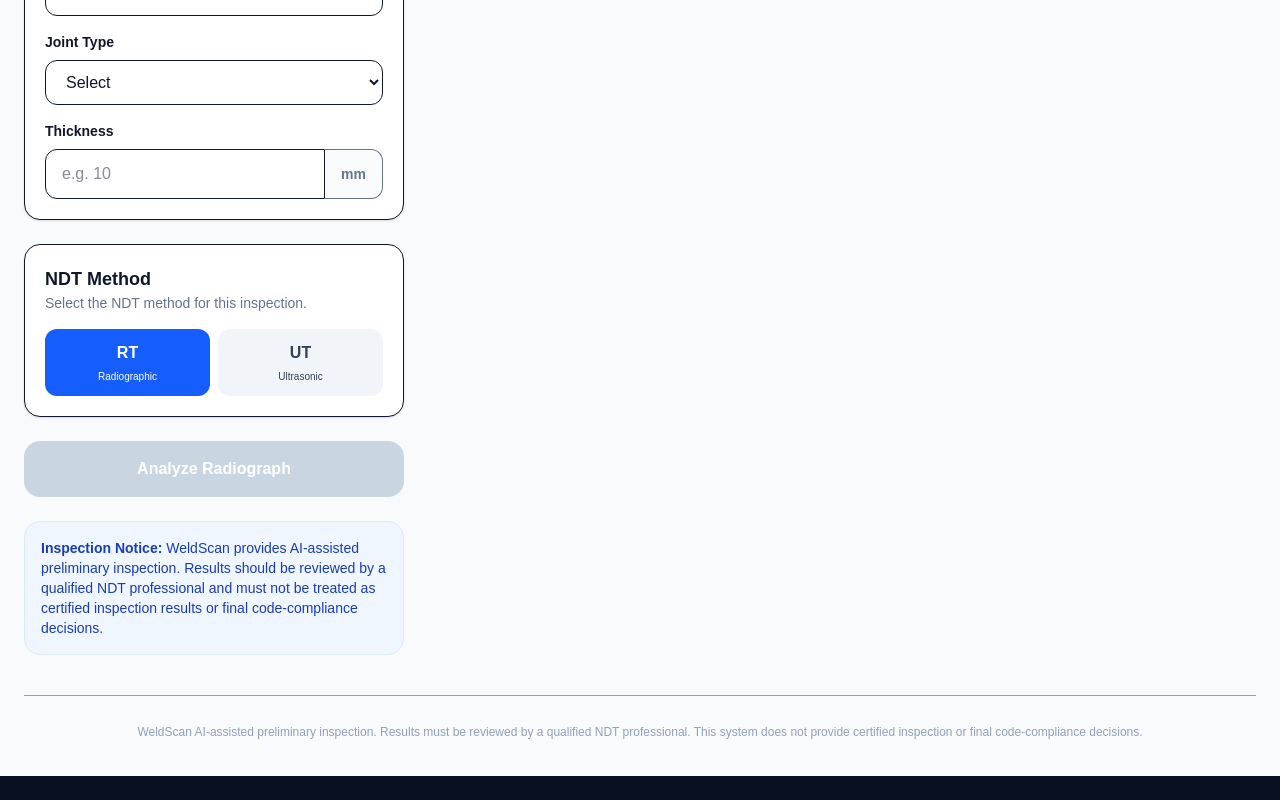
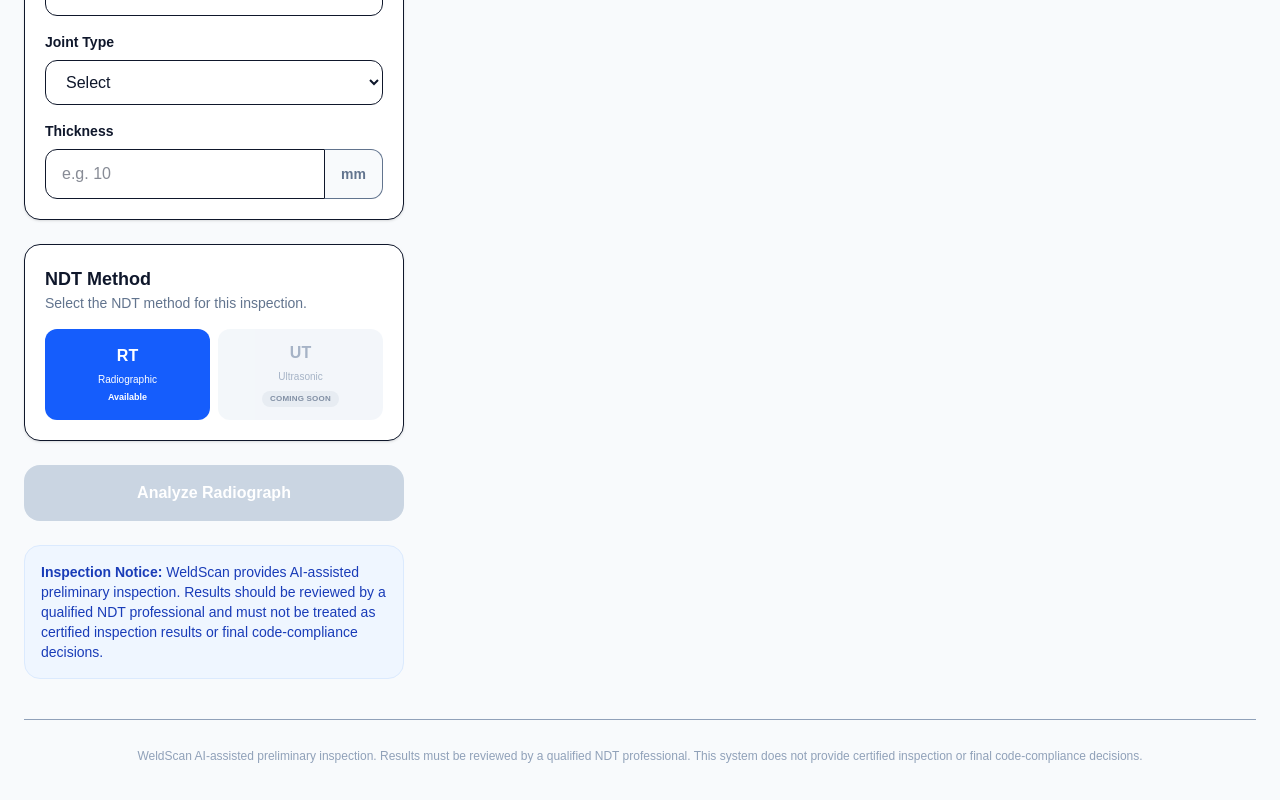
Before and after one commit to shubhamsin2568/weld-scan, a Next.js app: page / in a window 1280 px wide. Shown: the part 731-1531 px from the top of the page. Before the commit the page ends 1507 px from the top, so only its background shows below. Built offline with nearby package versions, Linux system fonts and the light colour scheme.

Commit message:
Set UT as coming soon

```diff
--- a/app/page.tsx
+++ b/app/page.tsx
@@ -798,7 +798,9 @@ export default function Home() {
       `}</style>
 
 
-      {/* HEADER */}
+      {/* =========================
+          HEADER
+      ========================= */}
 
       <header
         className={`border-b ${
@@ -916,7 +918,9 @@ export default function Home() {
         <div className="grid gap-6 lg:grid-cols-[380px_1fr]">
 
 
-          {/* LEFT CONTROL PANEL */}
+          {/* =========================
+              LEFT CONTROL PANEL
+          ========================= */}
 
           <aside className="space-y-6">
 
@@ -996,6 +1000,7 @@ export default function Home() {
                   <div className="flex gap-2 bg-slate-900 p-3">
 
                     <button
+                      type="button"
                       onClick={replaceImage}
                       className="flex-1 rounded-lg bg-white px-3 py-2 text-sm font-bold text-slate-800"
                     >
@@ -1003,6 +1008,7 @@ export default function Home() {
                     </button>
 
                     <button
+                      type="button"
                       onClick={removeImage}
                       className="flex-1 rounded-lg bg-red-500 px-3 py-2 text-sm font-bold text-white"
                     >
@@ -1150,7 +1156,10 @@ export default function Home() {
             </section>
 
 
-            {/* NDT METHOD — RT + UT ONLY */}
+            {/* =========================
+                NDT METHOD
+                RT AVAILABLE / UT COMING SOON
+            ========================= */}
 
             <section className="rounded-2xl border bg-white p-5 shadow-sm">
 
@@ -1165,36 +1174,58 @@ export default function Home() {
 
               <div className="grid grid-cols-2 gap-2">
 
-                {(["RT", "UT"] as NDTMethod[]).map(
-                  (method) => (
+                {/* RT — AVAILABLE */}
 
                 <button
-                      key={method}
                   type="button"
                   onClick={() =>
-                        setNdtMethod(method)
+                    setNdtMethod("RT")
                   }
                   className={`rounded-xl px-2 py-3 text-center transition ${
-                        ndtMethod === method
+                    ndtMethod === "RT"
                       ? "bg-blue-600 text-white"
                       : "bg-slate-100 text-slate-700 hover:bg-slate-200"
                   }`}
                 >
 
                   <div className="font-black">
-                        {method}
+                    RT
                   </div>
 
                   <div className="mt-1 text-[10px]">
-                        {method === "RT"
-                          ? "Radiographic"
-                          : "Ultrasonic"}
+                    Radiographic
+                  </div>
+
+                  <div className="mt-1 text-[9px] font-semibold">
+                    Available
                   </div>
 
                 </button>
 
-                  )
-                )}
+
+                {/* UT — COMING SOON */}
+
+                <button
+                  type="button"
+                  disabled
+                  aria-disabled="true"
+                  title="UT inspection is coming soon"
+                  className="relative cursor-not-allowed rounded-xl bg-slate-100 px-2 py-3 text-center text-slate-400 opacity-80"
+                >
+
+                  <div className="font-black">
+                    UT
+                  </div>
+
+                  <div className="mt-1 text-[10px]">
+                    Ultrasonic
+                  </div>
+
+                  <div className="mt-1 inline-block rounded-full bg-slate-200 px-2 py-0.5 text-[8px] font-bold uppercase tracking-wide text-slate-500">
+                    Coming Soon
+                  </div>
+
+                </button>
 
               </div>
 
@@ -1204,6 +1235,7 @@ export default function Home() {
             {/* ANALYZE BUTTON */}
 
             <button
+              type="button"
               onClick={analyzeImage}
               disabled={!file || isAnalyzing}
               className="w-full rounded-2xl bg-blue-600 px-6 py-4 text-base font-black text-white shadow-lg shadow-blue-200 transition hover:bg-blue-700 disabled:cursor-not-allowed disabled:bg-slate-300 disabled:shadow-none"
@@ -1298,7 +1330,9 @@ export default function Home() {
           </aside>
 
 
-          {/* RIGHT SIDE */}
+          {/* =========================
+              RIGHT SIDE
+          ========================= */}
 
           <section className="space-y-6">
 
@@ -1387,6 +1421,7 @@ export default function Home() {
                   <div className="flex items-center gap-2">
 
                     <button
+                      type="button"
                       onClick={() =>
                         setViewMode("original")
                       }
@@ -1400,6 +1435,7 @@ export default function Home() {
                     </button>
 
                     <button
+                      type="button"
                       onClick={() =>
                         setViewMode("enhanced")
                       }
@@ -1501,6 +1537,7 @@ export default function Home() {
                 <div className="mt-4 flex items-center justify-center gap-2">
 
                   <button
+                    type="button"
                     onClick={() =>
                       setZoom(
                         Math.max(50, zoom - 10)
@@ -1516,6 +1553,7 @@ export default function Home() {
                   </div>
 
                   <button
+                    type="button"
                     onClick={() =>
                       setZoom(
                         Math.min(200, zoom + 10)
@@ -1527,6 +1565,7 @@ export default function Home() {
                   </button>
 
                   <button
+                    type="button"
                     onClick={() =>
                       setZoom(100)
                     }
@@ -1561,6 +1600,7 @@ export default function Home() {
 
 
                   <button
+                    type="button"
                     onClick={generateReport}
                     className="rounded-xl bg-blue-600 px-5 py-3 text-sm font-black text-white hover:bg-blue-700"
                   >
@@ -1848,23 +1888,24 @@ export default function Home() {
             {/* EMPTY STATE */}
 
             {!result && previewUrl && (
-              <section className="rounded-2xl border bg-white p-8 text-center shadow-sm">
-
-                <div className="mx-auto flex h-16 w-16 items-center justify-center rounded-2xl bg-blue-50 text-3xl">
-                  🔎
-                </div>
-
-                <h2 className="mt-4 text-xl font-black">
+              <section className="rounded-2xl border bg-white p-6 shadow-sm">
+
+                <h2 className="text-lg font-bold">
                   Ready for Inspection
                 </h2>
 
-                <p className="mx-auto mt-2 max-w-xl text-sm text-slate-500">
-                  Fill in the optional weld information
-                  and click Analyze Radiograph. WeldScan
-                  will inspect the complete image and,
-                  where possible, mark detected indications
-                  directly on the radiograph.
+                <p className="mt-2 text-sm leading-6 text-slate-500">
+                  Your radiograph is ready. Review the
+                  image and weld information, then start
+                  the AI-assisted inspection.
                 </p>
+
+                <div className="mt-5 rounded-xl border border-blue-100 bg-blue-50 p-4 text-sm text-blue-800">
+
+                  <strong>Current Method:</strong>{" "}
+                  Radiographic Testing (RT)
+
+                </div>
 
               </section>
             )}
```
Lines whose indentation alone changed are shown as unchanged.
